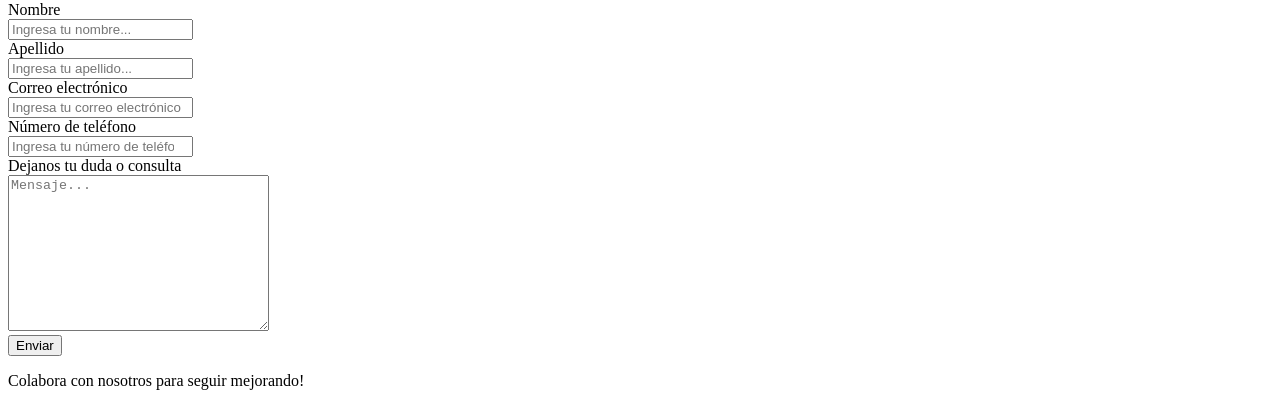
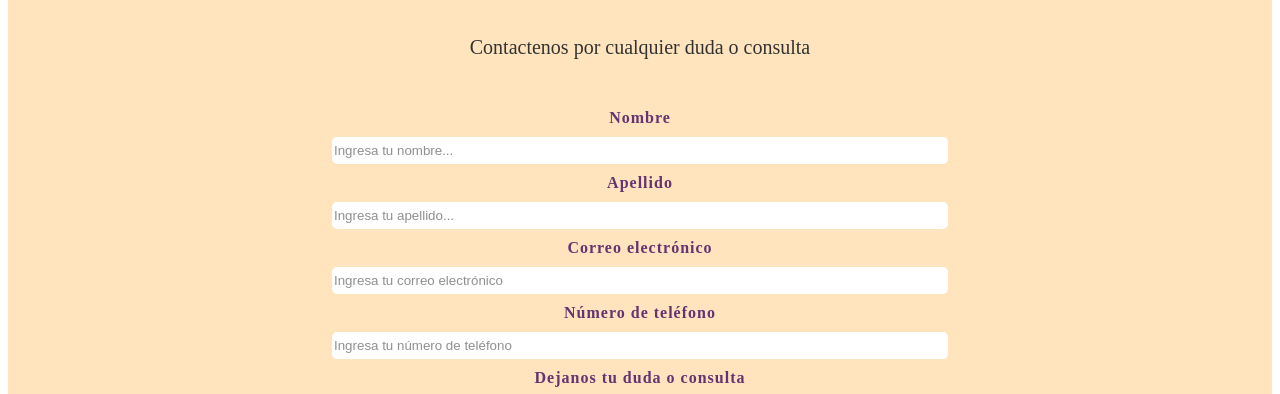
Before and after one commit to sebastianmusto/MASseguridad, a plain HTML site: page FormularioCAC.html in a window 1280 px wide. Shown: the part 330-724 px from the top of the page. Drawn offline with Linux system fonts and the light colour scheme; a web font is replaced by a local one.

Commit message:
Update FormularioCAC.html

```diff
--- a/FormularioCAC.html
+++ b/FormularioCAC.html
@@ -10,9 +10,8 @@
         <!-- GOOGLE FONTS -->
         <link href=https://fonts.google.com/specimen/Dosis rel="stylesheet" />
         <!-- CSS -->
-        <link rel="stylesheet" href="./csspractica.CSS"/>
-
-        <title>practica</title>
+<link rel="stylesheet" href="./CSS_Formulario.css"/>
+       <title>Formulario</title>
     </head>
     <body>
         <!///////Header //////>
```
